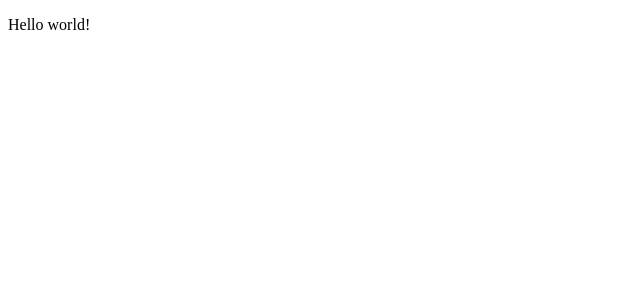
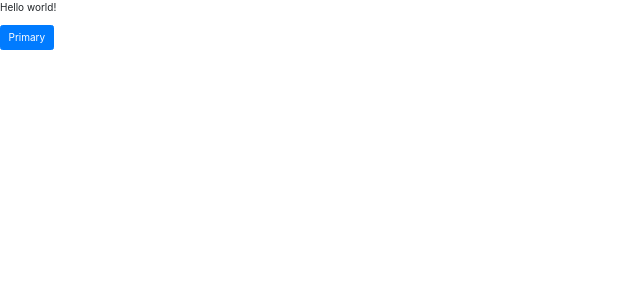
Before and after one commit to javiergranados/next-bootstrap-sample, a Next.js app: page / in a window 1280 px wide. Shown: the top 300 px of the page, without its empty margins (0-640 px from the left). Built offline with nearby package versions, Linux system fonts and the light colour scheme.

Commit message:
Add react-bootstrap and styled-components libraries

```diff
--- a/components/Dashboard.jsx
+++ b/components/Dashboard.jsx
@@ -1,3 +1,10 @@
-const Dashboard = () => <p>Hello world!</p>;
+import Button from 'react-bootstrap/Button';
+
+const Dashboard = () => (
+  <>
+    <p>Hello world!</p>
+    <Button variant="primary">Primary</Button>
+  </>
+);
 
 export default Dashboard;
--- a/components/Meta.jsx
+++ b/components/Meta.jsx
@@ -5,6 +5,7 @@ const Meta = () => (
     <meta name="viewport" content="width=device-width, initial-scale=1" />
     <meta charSet="utf-8" />
     <link rel="shortcut icon" href="/favicon.png" />
+    <link rel="stylesheet" href="https://maxcdn.bootstrapcdn.com/bootstrap/4.3.1/css/bootstrap.min.css" />
     <title>Next & Bootstrap</title>
   </Head>
 );
--- a/components/Page.jsx
+++ b/components/Page.jsx
@@ -1,8 +1,10 @@
 import Meta from './Meta';
+import GlobalStyle from '../styles/GlobalStyle';
 
 const Page = ({ children }) => {
   return (
     <>
+      <GlobalStyle />
       <Meta />
       {children}
     </>
--- a/package.json
+++ b/package.json
@@ -14,7 +14,9 @@
   "dependencies": {
     "next": "^9.1.4",
     "react": "^16.12.0",
-    "react-dom": "^16.12.0"
+    "react-bootstrap": "^1.0.0-beta.15",
+    "react-dom": "^16.12.0",
+    "styled-components": "^4.4.1"
   },
   "devDependencies": {
     "eslint": "^6.6.0",
--- /dev/null
+++ b/pages/_document.js
@@ -0,0 +1,29 @@
+import Document from 'next/document';
+import { ServerStyleSheet } from 'styled-components';
+
+export default class MyDocument extends Document {
+  static async getInitialProps(ctx) {
+    const sheet = new ServerStyleSheet();
+    const originalRenderPage = ctx.renderPage;
+
+    try {
+      ctx.renderPage = () =>
+        originalRenderPage({
+          enhanceApp: App => props => sheet.collectStyles(<App {...props} />),
+        });
+
+      const initialProps = await Document.getInitialProps(ctx);
+      return {
+        ...initialProps,
+        styles: (
+          <>
+            {initialProps.styles}
+            {sheet.getStyleElement()}
+          </>
+        ),
+      };
+    } finally {
+      sheet.seal();
+    }
+  }
+}
--- /dev/null
+++ b/styles/GlobalStyle.js
@@ -0,0 +1,19 @@
+import { createGlobalStyle } from 'styled-components';
+
+const GlobalStyle = createGlobalStyle`
+  html {
+    box-sizing: border-box;
+    font-size: 10px;
+  }
+  *, *:before, *:after {
+    box-sizing: inherit;
+  }
+  body {
+    padding: 0;
+    margin: 0;
+    font-size: 1.5rem;
+    line-height: 2;
+  }
+`;
+
+export default GlobalStyle;
```
Also changed, not shown: 1 other file (tests, documents, lock files or other folders).
